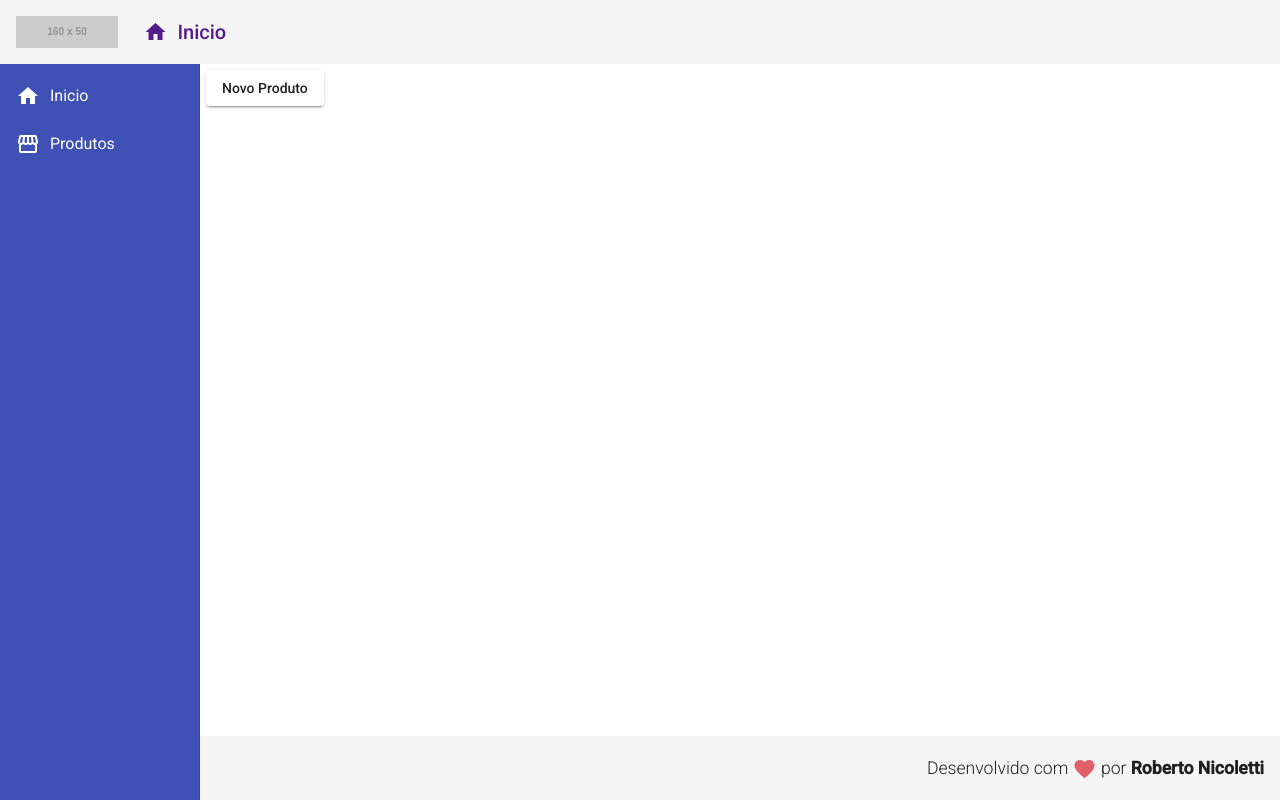
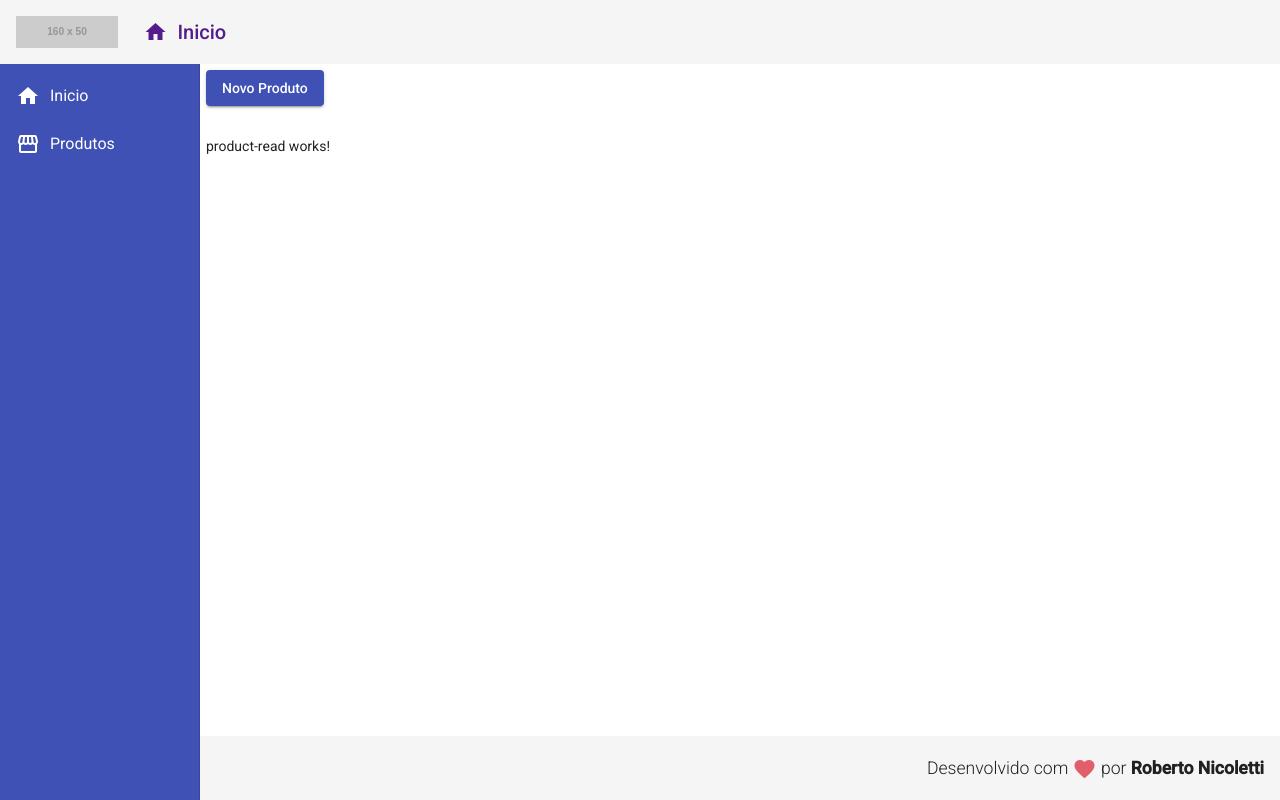
Before and after one commit to robertourias/crud-produtos-angular, an Angular app in the folder frontend/: page /products in a window 1280 px wide. Built offline with nearby package versions, Linux system fonts and the light colour scheme.

Commit message:
criando read no product service

```diff
--- a/frontend/src/app/app.module.ts
+++ b/frontend/src/app/app.module.ts
@@ -23,6 +23,7 @@ import { MatButtonModule } from '@angular/material/button';
 import { MatSnackBarModule } from '@angular/material/snack-bar';
 import { MatFormFieldModule } from '@angular/material/form-field';
 import { MatInputModule } from '@angular/material/input';
+import { ProductReadComponent } from './components/product/product-read/product-read.component';
 @NgModule({
   declarations: [
     AppComponent,
@@ -33,7 +34,8 @@ import { MatInputModule } from '@angular/material/input';
     ProductCrudComponent,
     RedDirective,
     ForDirective,
-    ProductCreateComponent
+    ProductCreateComponent,
+    ProductReadComponent
   ],
   imports: [
     BrowserModule,
--- /dev/null
+++ b/frontend/src/app/components/product/product-read/product-read.component.html
@@ -0,0 +1 @@
+<p>product-read works!</p>
--- /dev/null
+++ b/frontend/src/app/components/product/product-read/product-read.component.ts
@@ -0,0 +1,15 @@
+import { Component, OnInit } from '@angular/core';
+
+@Component({
+  selector: 'app-product-read',
+  templateUrl: './product-read.component.html',
+  styleUrls: ['./product-read.component.css']
+})
+export class ProductReadComponent implements OnInit {
+
+  constructor() { }
+
+  ngOnInit(): void {
+  }
+
+}
--- a/frontend/src/app/components/product/product.service.ts
+++ b/frontend/src/app/components/product/product.service.ts
@@ -27,4 +27,8 @@ export class ProductService {
   create(product: Product): Observable<Product> {
     return this.http.post<Product>(this.baseUrl, product);
   }
+
+  read(): Observable<Product[]> {
+    return this.http.get<Product[]>(this.baseUrl);
+  }
 }
--- a/frontend/src/app/views/product-crud/product-crud.component.css
+++ b/frontend/src/app/views/product-crud/product-crud.component.css
@@ -0,0 +1,3 @@
+button {
+  margin-bottom: 30px;
+}
--- a/frontend/src/app/views/product-crud/product-crud.component.html
+++ b/frontend/src/app/views/product-crud/product-crud.component.html
@@ -1 +1,3 @@
-<button mat-raised-button (click)="navigateToProductCreate()">Novo Produto</button>
+<button mat-raised-button (click)="navigateToProductCreate()" color="primary">Novo Produto</button>
+
+<app-product-read></app-product-read>
```
Also changed, not shown: frontend/src/app/components/product/product-read/product-read.component.css (added), 1 other file (tests, documents, lock files or other folders).
